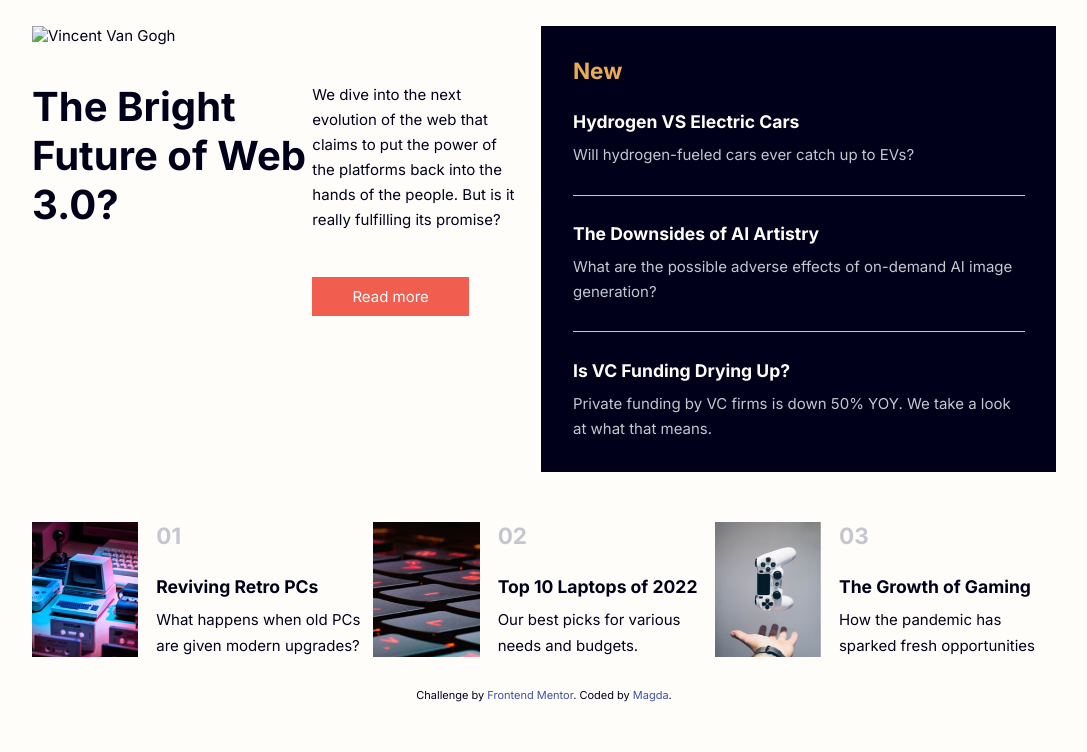
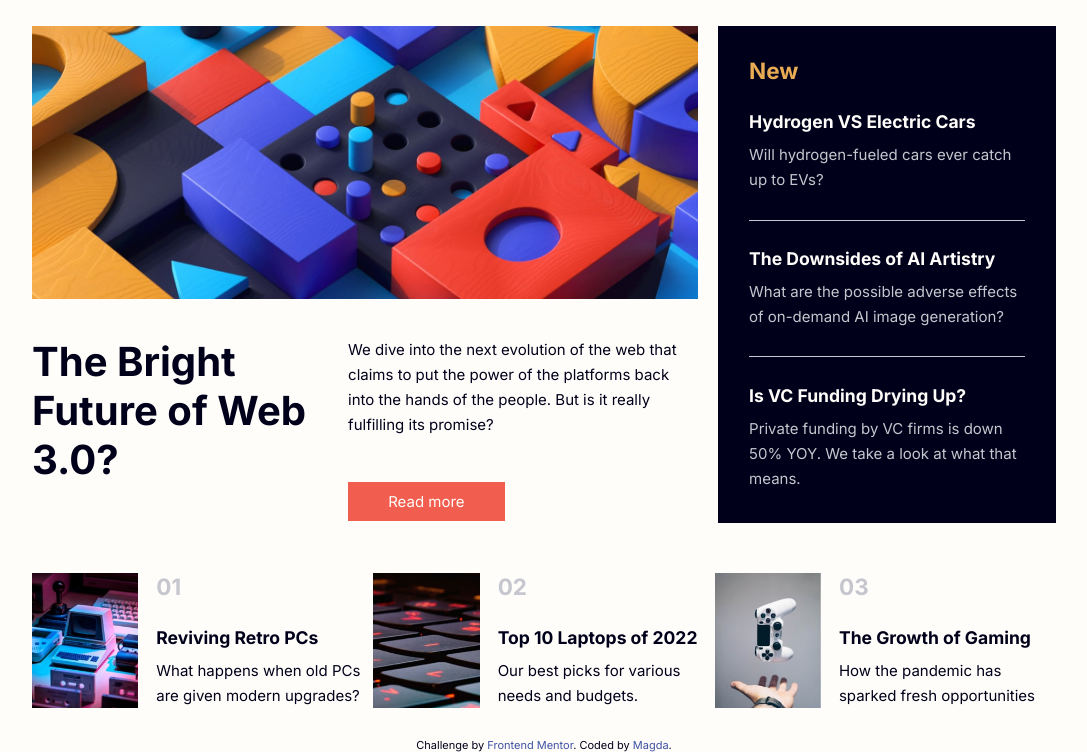
Before and after one commit to magdap1601/Homepage-FM, a website: page index.html in a window 1280 px wide. Shown: the part 72-824 px from the top of the page, without its empty margins (96-1183 px from the left). Before the commit the page ends 800 px from the top, so only its background shows below. Drawn offline with Linux system fonts and the light colour scheme; the site is published under a folder, as on GitHub Pages, so addresses that start at the root find nothing.

Commit message:
fix: remove / from img src

```diff
--- a/index.html
+++ b/index.html
@@ -56,14 +56,14 @@
         <picture>
           <source
             media="(max-width: 992px)"
-            srcset="/images/image-web-3-mobile.jpg"
+            srcset="images/image-web-3-mobile.jpg"
           />
           <source
             media="(max-width: 1440px)"
-            srcset="/images/image-web-3-desktop.jpg"
+            srcset="images/image-web-3-desktop.jpg"
           />
           <img
-            src="/images/image-web-3-desktop.jpg"
+            src="images/image-web-3-desktop.jpg"
             class="banner__content-img"
             alt="Vincent Van Gogh"
           />
```
